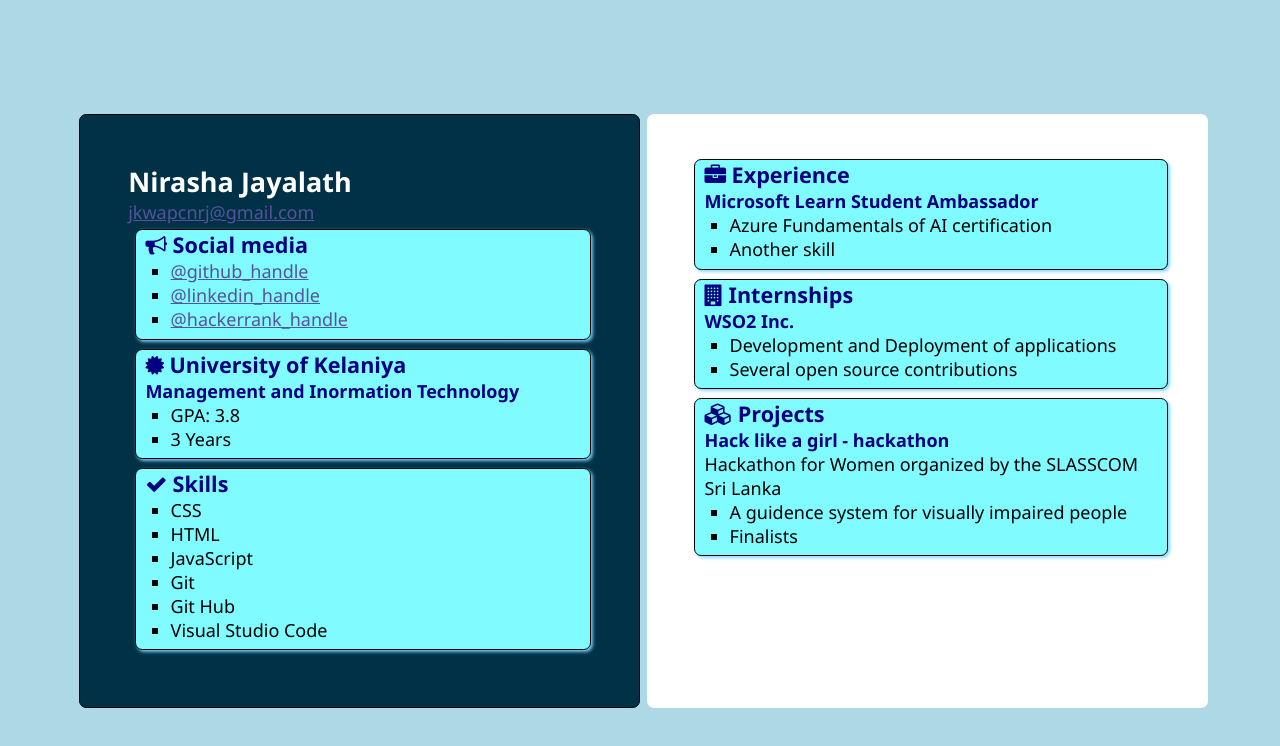
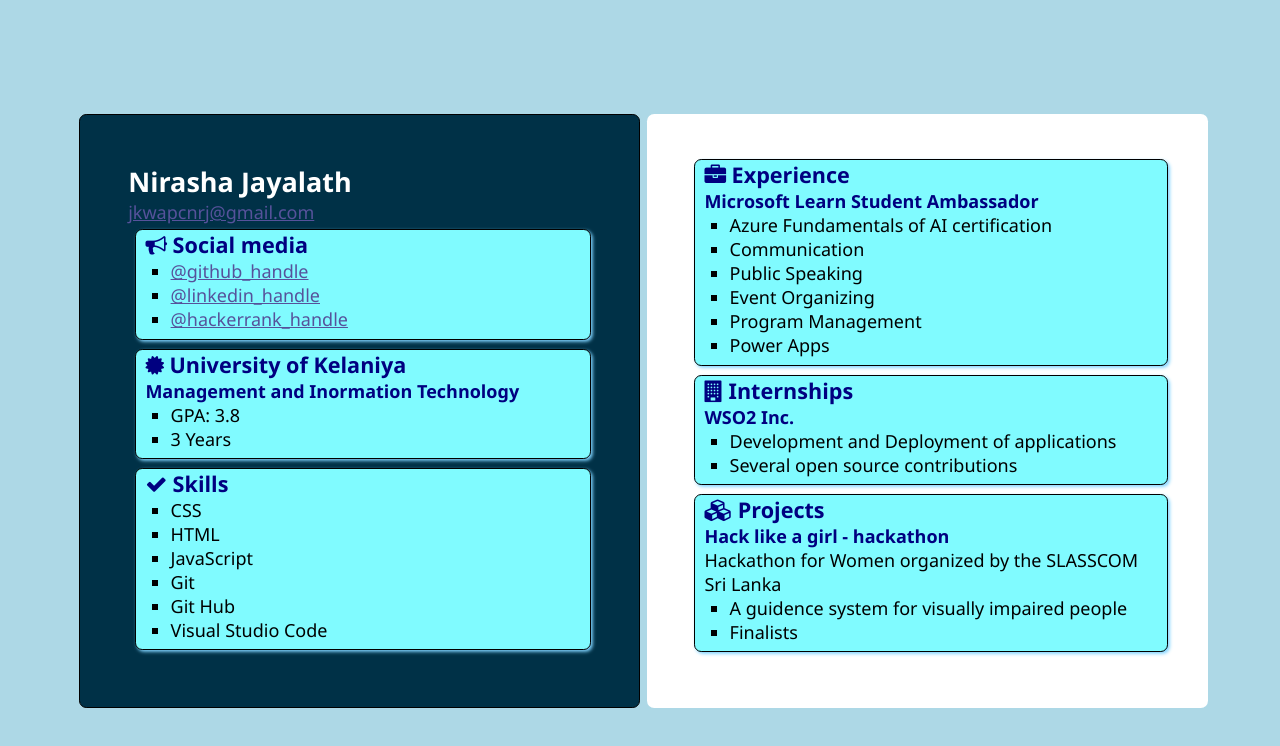
Before and after one commit to jayalath-jknr/SATechnicalOnboarding, a plain HTML site: page src/index.html in a window 1280 px wide. Drawn offline with Linux system fonts and the light colour scheme.

Commit message:
Added Skills

```diff
--- a/src/index.html
+++ b/src/index.html
@@ -69,7 +69,11 @@
                 <h3>Microsoft Learn Student Ambassador</h3>
                 <ul>
                     <li>Azure Fundamentals of AI certification</li>
-                    <li>Another skill</li>
+                    <li>Communication</li>
+                    <li>Public Speaking</li>
+                    <li>Event Organizing</li>
+                    <li>Program Management</li>
+                    <li>Power Apps</li>
                 </ul>
             </section>
             <section class="box">
```
